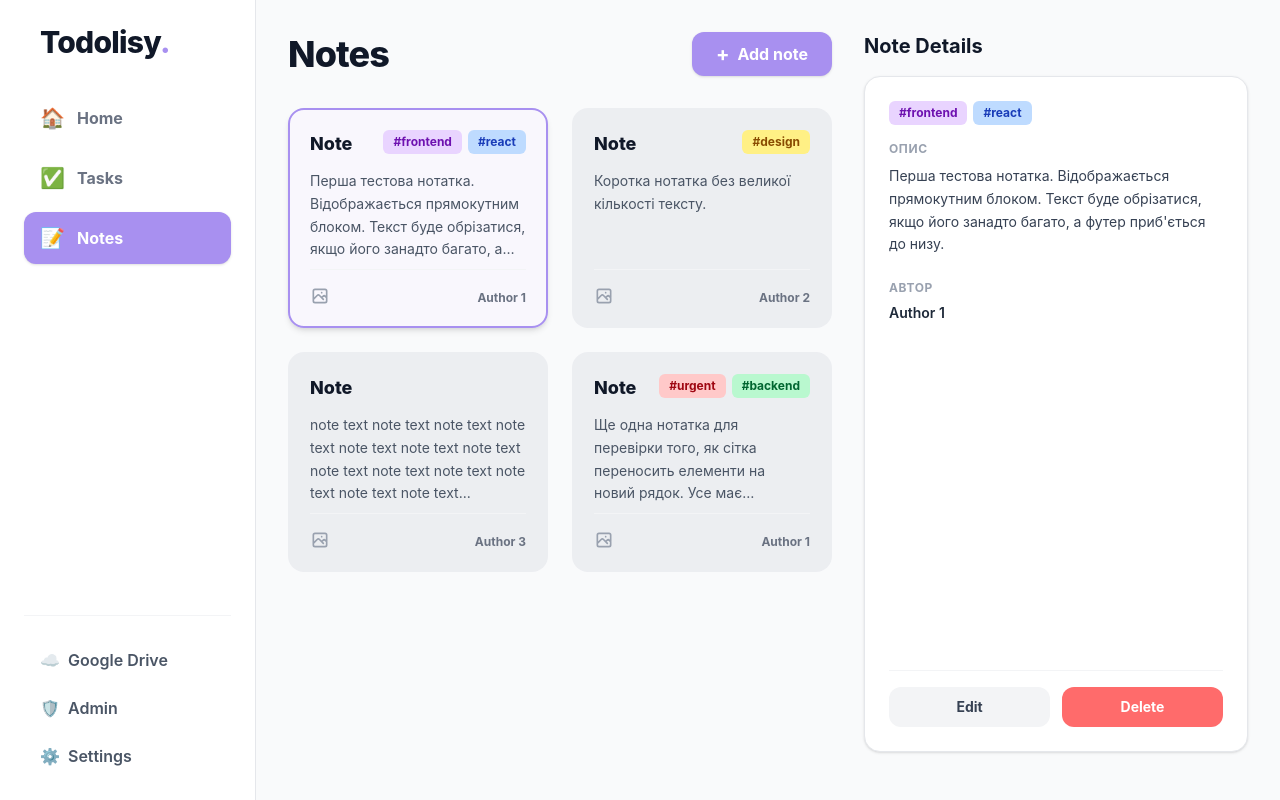
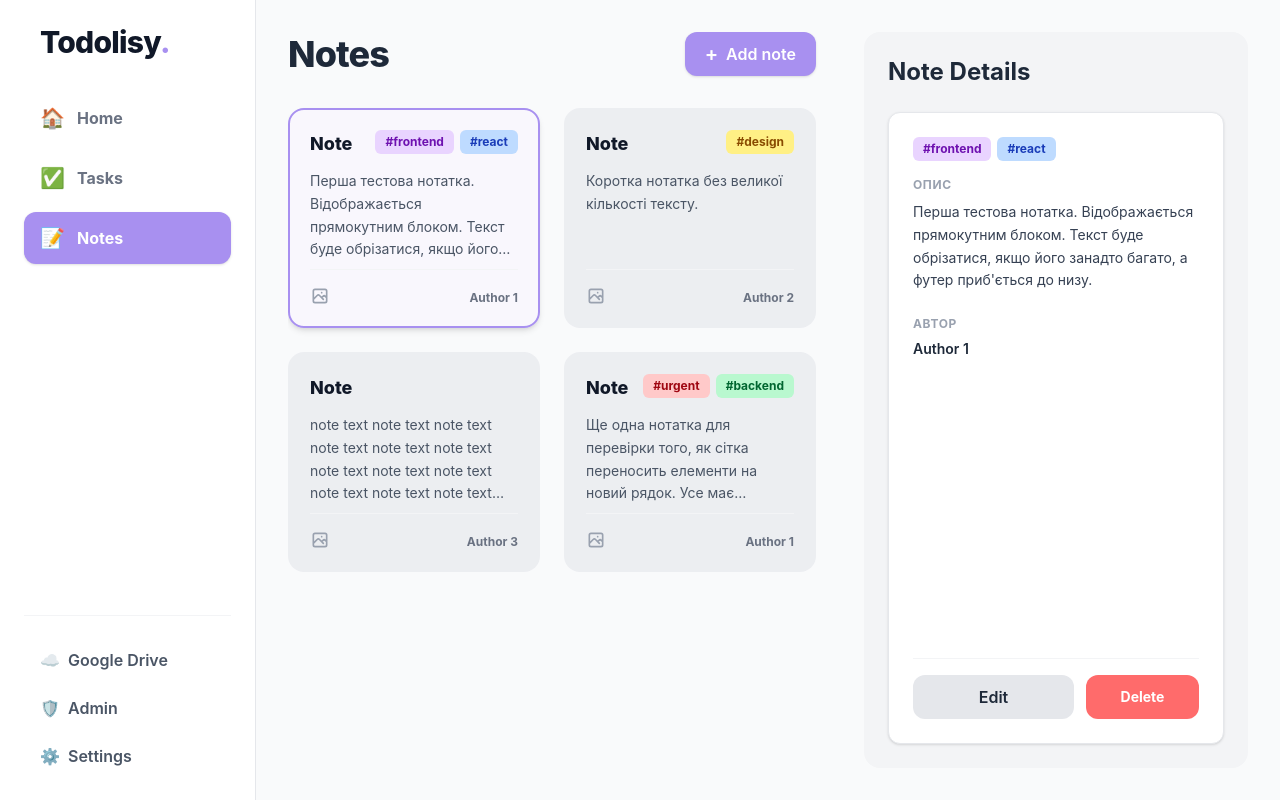
Before and after one commit to A1kanar0/todolist, a React (Vite) app in the folder Frontend/: page /notes in a window 1280 px wide. Both pictures are taken after a click on the element 418 px from the left and 218 px from the top of the page. Built offline with nearby package versions, Linux system fonts and the light colour scheme.

Commit message:
feat: add note editing UI and unify layout with tasks page

```diff
--- /dev/null
+++ b/Frontend/src/components/notes/NoteDetails.tsx
@@ -0,0 +1,114 @@
+import { useNoteStore } from '../../store/useNoteStore';
+import Button from '../ui/Button';
+import EditButton from '../ui/EditButton';
+import TextEditor from '../ui/TextEditor';
+
+// Типізація для нотатки (можеш винести в окремий файл types.ts)
+export interface NoteItem {
+    id: number | string;
+    text: string;
+    author: string;
+    tags: { label: string; color: string }[];
+}
+
+interface NoteDetailsProps {
+    note: NoteItem | null;
+}
+
+export default function NoteDetails({ note }: NoteDetailsProps) {
+    // Беремо стан редагування зі стору (аналогічно до тасок)
+    const isEditingNote = useNoteStore((state) => state.isEditingNote);
+    const setIsEditingNote = useNoteStore((state) => state.setIsEditingNote);
+
+    if (!note) {
+        return (
+            <div className="flex-1 border-2 border-dashed border-gray-300 rounded-xl flex items-center justify-center text-gray-400 font-medium">
+                Натисніть на нотатку, щоб побачити деталі
+            </div>
+        );
+    }
+
+    // ==========================================
+    // РЕЖИМ РЕДАГУВАННЯ
+    // ==========================================
+    if (isEditingNote) {
+        return (
+            <div className="flex-1 flex flex-col bg-white rounded-xl p-5 border border-gray-200 shadow-sm overflow-hidden min-h-[400px]">
+                {/* Інформаційний заголовок (бо в нотаток зазвичай немає окремого title) */}
+                <div className="mb-4">
+                    <span className="text-xs font-bold text-gray-400 uppercase tracking-wider block">Редагування нотатки</span>
+                </div>
+
+                {/* Використовуємо наш новий ізольований компонент редактора */}
+                <TextEditor defaultValue={note.text} />
+
+                {/* Кнопки збереження */}
+                <div className="mt-auto pt-4 border-t border-gray-100 flex justify-end gap-3">
+                    <Button
+                        variant="secondary"
+                        onClick={() => setIsEditingNote(false)}
+                    >
+                        Cancel
+                    </Button>
+
+                    <Button
+                        variant="primary"
+                        onClick={() => {
+                            alert('Тут ми будемо збирати JSON з редактора та зберігати нотатку на бекенді!');
+                            setIsEditingNote(false);
+                        }}
+                    >
+                        Save Changes
+                    </Button>
+                </div>
+            </div>
+        );
+    }
+
+    // ==========================================
+    // ЗВИЧАЙНИЙ РЕЖИМ ПЕРЕГЛЯДУ
+    // ==========================================
+    return (
+        <div className="flex-1 flex flex-col bg-white rounded-xl p-6 shadow-sm border border-gray-200 overflow-y-auto custom-scrollbar">
+
+            {/* Теги обраної нотатки */}
+            <div className="flex gap-1.5 flex-wrap mb-4">
+                {note.tags?.map((tag, index) => (
+                    <span key={index} className={`px-2.5 py-1 rounded-md text-xs font-bold ${tag.color}`}>
+                        {tag.label}
+                    </span>
+                ))}
+            </div>
+
+            {/* Повний текст нотатки */}
+            <div className="mb-6">
+                <span className="text-xs font-bold text-gray-400 uppercase tracking-wider mb-2 block">Опис</span>
+                <p className="text-gray-700 text-sm leading-relaxed whitespace-pre-wrap">
+                    {note.text}
+                </p>
+            </div>
+
+            {/* Автор */}
+            <div className="mb-6">
+                <span className="text-xs font-bold text-gray-400 uppercase tracking-wider mb-1 block">Автор</span>
+                <span className="text-sm font-semibold text-gray-800">{note.author}</span>
+            </div>
+
+            {/* Кнопки дій */}
+            <div className="mt-auto flex gap-3 pt-4 border-t border-gray-100">
+                <EditButton
+                    className="flex-1"
+                    onClick={() => setIsEditingNote(true)}
+                />
+
+                {/* Кнопка Delete (залишив той приємний червоний колір) */}
+                <button
+                    className="flex-1 py-2.5 bg-[#FF6B6B] hover:bg-[#FF5252] text-white font-bold text-sm rounded-xl transition-colors"
+                    onClick={() => alert('Тут буде логіка видалення')}
+                >
+                    Delete
+                </button>
+            </div>
+        </div>
+    );
+}
--- a/Frontend/src/pages/Notes.tsx
+++ b/Frontend/src/pages/Notes.tsx
@@ -1,7 +1,8 @@
-import { useState } from 'react';
-import NoteCard from '../components/notes/NoteCard.tsx';
+import NoteCard from '../components/notes/NoteCard';
+import NoteDetails from '../components/notes/NoteDetails';
+import { useNoteStore } from '../store/useNoteStore';
 
-// Типізація для нотатки, щоб TypeScript не сварився
+// Типізація для нотатки
 interface NoteItem {
     id: number;
     text: string;
@@ -45,24 +46,26 @@ export default function Notes() {
         }
     ];
 
-    // Стан для обраної нотатки (за замовчуванням null)
-    const [selectedNote, setSelectedNote] = useState<NoteItem | null>(null);
+    const selectedNote = useNoteStore((state) => state.selectedNote);
+    const setSelectedNote = useNoteStore((state) => state.setSelectedNote);
+    const isEditingNote = useNoteStore((state) => state.isEditingNote);
 
     return (
         <div className="flex gap-8 h-full">
 
-            {/* ЛІВА ЧАСТИНА: Список/Сітка нотаток (займає весь вільний простір) */}
-            <div className="flex-1 flex flex-col">
+            {/* ЛІВА ЧАСТИНА: Список/Сітка нотаток (з таким же скролом, як у Tasks) */}
+            <div className="flex-1 overflow-y-auto pr-4 custom-scrollbar">
+
                 {/* Шапка сторінки */}
                 <div className="flex justify-between items-center mb-8">
-                    <h1 className="text-4xl font-extrabold text-gray-900 tracking-tight">Notes</h1>
-                    <button className="py-2.5 px-6 bg-[#A890F0] hover:bg-[#967deb] text-white font-bold rounded-xl transition-colors flex items-center gap-2 shadow-sm">
+                    <h1 className="text-4xl font-extrabold text-gray-800 tracking-tight">Notes</h1>
+                    <button className="px-5 py-2.5 bg-[#A890F0] hover:bg-[#967deb] text-white font-semibold rounded-xl transition-colors flex items-center gap-2 shadow-sm">
                         <span className="text-xl leading-none">+</span> Add note
                     </button>
                 </div>
 
                 {/* Сітка нотаток (CSS Grid) */}
-                <div className="grid grid-cols-1 xl:grid-cols-2 2xl:grid-cols-3 gap-6">
+                <div className="grid grid-cols-1 xl:grid-cols-2 2xl:grid-cols-3 gap-6 pb-10">
                     {initialNotes.map((note) => (
                         <NoteCard
                             key={note.id}
@@ -70,61 +73,25 @@ export default function Notes() {
                             text={note.text}
                             author={note.author}
                             tags={note.tags}
-                            isSelected={selectedNote?.id === note.id} // Перевіряємо, чи ця картка обрана
-                            onClick={() => setSelectedNote(note)}     // Встановлюємо цю картку як обрану
+                            isSelected={selectedNote?.id === note.id}
+                            onClick={() => setSelectedNote(note)}
                         />
                     ))}
                 </div>
             </div>
 
-            {/* ПРАВА ЧАСТИНА: Панель деталей (фіксована ширина, на всю висоту) */}
-            <div className="w-80 xl:w-96 flex-shrink-0 flex flex-col h-full pb-4">
-                <h2 className="text-xl font-bold text-gray-900 mb-4">Note Details</h2>
+            {/* ПРАВА ЧАСТИНА: Панель деталей (повністю уніфікована з Tasks) */}
+            <div className={`bg-[#F3F4F6] rounded-2xl p-6 flex flex-col flex-shrink-0 transition-all duration-300 ease-in-out ${isEditingNote ? 'w-[800px]' : 'w-96'}`}>
 
-                {/* Біла картка деталей (flex-1 змушує її тягнутися до низу) */}
-                <div className="bg-white rounded-2xl p-6 shadow-sm border border-gray-200 flex flex-col flex-1">
-                    {selectedNote ? (
-                        <>
-                            {/* Теги обраної нотатки */}
-                            <div className="flex gap-1.5 flex-wrap mb-4">
-                                {selectedNote.tags?.map((tag, index) => (
-                                    <span key={index} className={`px-2.5 py-1 rounded-md text-xs font-bold ${tag.color}`}>
-                                        {tag.label}
-                                    </span>
-                                ))}
-                            </div>
+                {/* Уніфікований заголовок правої панелі */}
+                <div className="flex justify-between items-center mb-6">
+                    <h2 className="text-2xl font-bold text-gray-800">
+                        {isEditingNote ? 'Edit Note' : 'Note Details'}
+                    </h2>
+                </div>
 
-                            {/* Повний текст нотатки */}
-                            <div className="mb-6">
-                                <span className="text-xs font-bold text-gray-400 uppercase tracking-wider mb-2 block">Опис</span>
-                                <p className="text-gray-700 text-sm leading-relaxed">
-                                    {selectedNote.text}
-                                </p>
-                            </div>
-
-                            <div className="mb-6">
-                                <span className="text-xs font-bold text-gray-400 uppercase tracking-wider mb-1 block">Автор</span>
-                                <span className="text-sm font-semibold text-gray-800">{selectedNote.author}</span>
-                            </div>
-
-                            {/* Кнопки дій (mt-auto притискає їх до самого низу цієї великої картки) */}
-                            <div className="mt-auto flex gap-3 pt-4 border-t border-gray-100">
-                                <button className="flex-1 py-2.5 bg-gray-100 hover:bg-gray-200 text-gray-700 font-bold text-sm rounded-xl transition-colors">
-                                    Edit
-                                </button>
-                                <button className="flex-1 py-2.5 bg-[#FF6B6B] hover:bg-[#FF5252] text-white font-bold text-sm rounded-xl transition-colors">
-                                    Delete
-                                </button>
-                            </div>
-                        </>
-                    ) : (
-                        <div className="flex-1 flex items-center justify-center text-center">
-                            <p className="text-gray-400 font-medium text-sm">
-                                Натисніть на нотатку, щоб побачити деталі
-                            </p>
-                        </div>
-                    )}
-                </div>
+                {/* Біла картка деталей */}
+                <NoteDetails note={selectedNote} />
             </div>
 
         </div>
--- /dev/null
+++ b/Frontend/src/store/useNoteStore.ts
@@ -0,0 +1,46 @@
+import { create } from 'zustand';
+// Зміни шлях імпорту на той, де лежить твій інтерфейс NoteItem
+import type { NoteItem } from '../components/notes/NoteDetails';
+
+interface NoteStore {
+    selectedNote: NoteItem | null;
+    setSelectedNote: (note: NoteItem | null) => void;
+
+    isCreateModalOpen: boolean;
+    openCreateModal: () => void;
+    closeCreateModal: () => void;
+
+    isEditingNote: boolean;
+    setIsEditingNote: (isEditing: boolean) => void;
+
+    // Стан для налаштувань
+    isSettingsModalOpen: boolean;
+    openSettingsModal: () => void;
+    closeSettingsModal: () => void;
+
+    // Стан для теми
+    theme: 'light' | 'dark' | 'system';
+    setTheme: (theme: 'light' | 'dark' | 'system') => void;
+}
+
+export const useNoteStore = create<NoteStore>((set) => ({
+    // Дефолтні значення та екшени для нотаток
+    selectedNote: null,
+    setSelectedNote: (note) => set({ selectedNote: note, isEditingNote: false }),
+
+    isCreateModalOpen: false,
+    openCreateModal: () => set({ isCreateModalOpen: true }),
+    closeCreateModal: () => set({ isCreateModalOpen: false }),
+
+    isEditingNote: false,
+    setIsEditingNote: (isEditing) => set({ isEditingNote: isEditing }),
+
+    // Екшени для налаштувань
+    isSettingsModalOpen: false,
+    openSettingsModal: () => set({ isSettingsModalOpen: true }),
+    closeSettingsModal: () => set({ isSettingsModalOpen: false }),
+
+    // Тема
+    theme: 'light',
+    setTheme: (theme) => set({ theme }),
+}));
```
